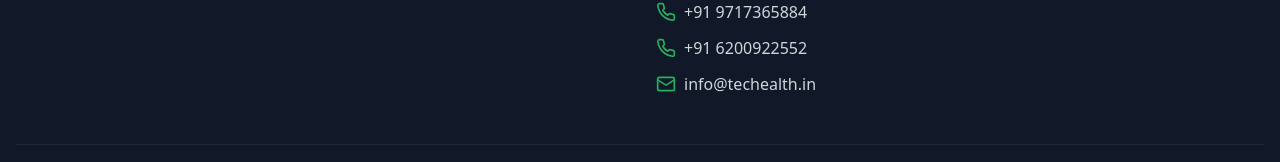
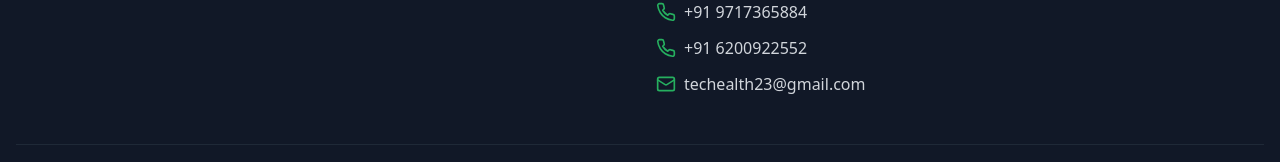
Before and after one commit to shivang1223/Shivangfirst, a React (Vite) app: page / in a window 1280 px wide. Shown: the part 6242-6404 px from the top of the page. Built offline with nearby package versions, Linux system fonts and the light colour scheme.

Commit message:
Email in footer updated

```diff
--- a/package.json
+++ b/package.json
@@ -78,6 +78,6 @@
     "tailwindcss": "^3.4.11",
     "typescript": "^5.5.3",
     "typescript-eslint": "^8.0.1",
-    "vite": "^5.4.1"
+    "vite": "^5.4.18"
   }
 }
--- a/src/components/Footer.tsx
+++ b/src/components/Footer.tsx
@@ -117,8 +117,8 @@ const Footer = () => {
               </li>
               <li className="flex items-center">
                 <Mail className="mr-2 h-5 w-5 text-techealth-green" />
-                <a href="mailto:info@techealth.in" className="text-gray-300 hover:text-white transition-colors">
-                  info@techealth.in
+                <a href="mailto:techealth23@gmail.com" className="text-gray-300 hover:text-white transition-colors">
+                techealth23@gmail.com
                 </a>
               </li>
             </ul>
```
Also changed, not shown: 1 other file (tests, documents, lock files or other folders).
